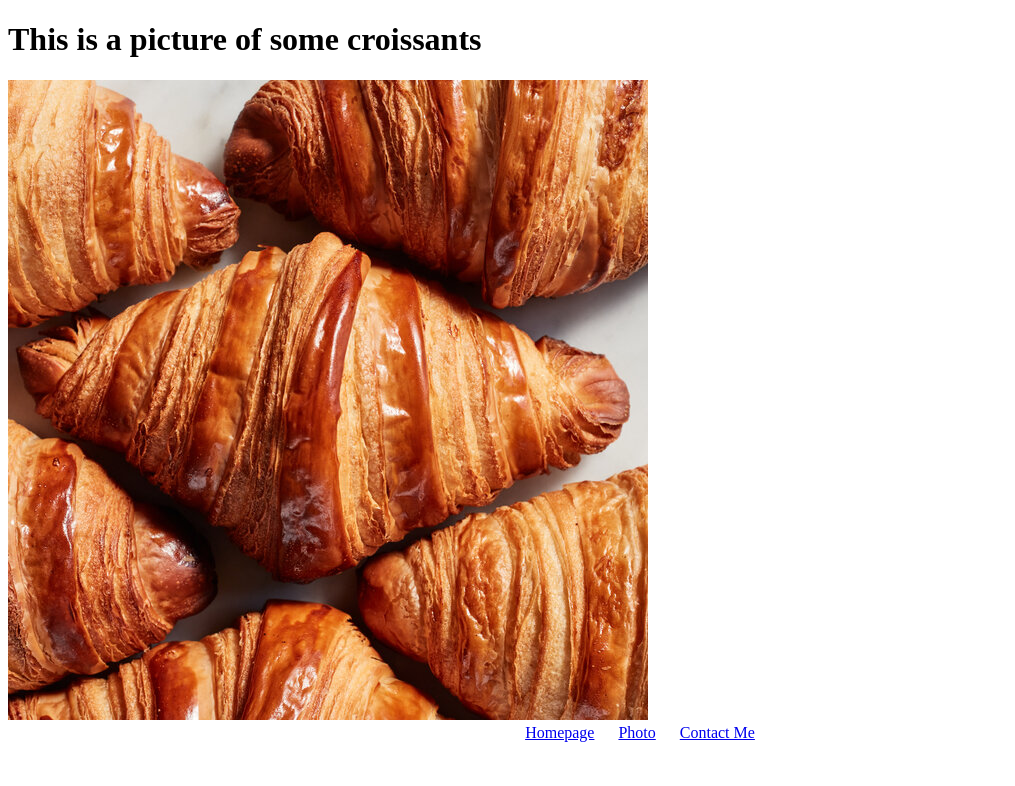
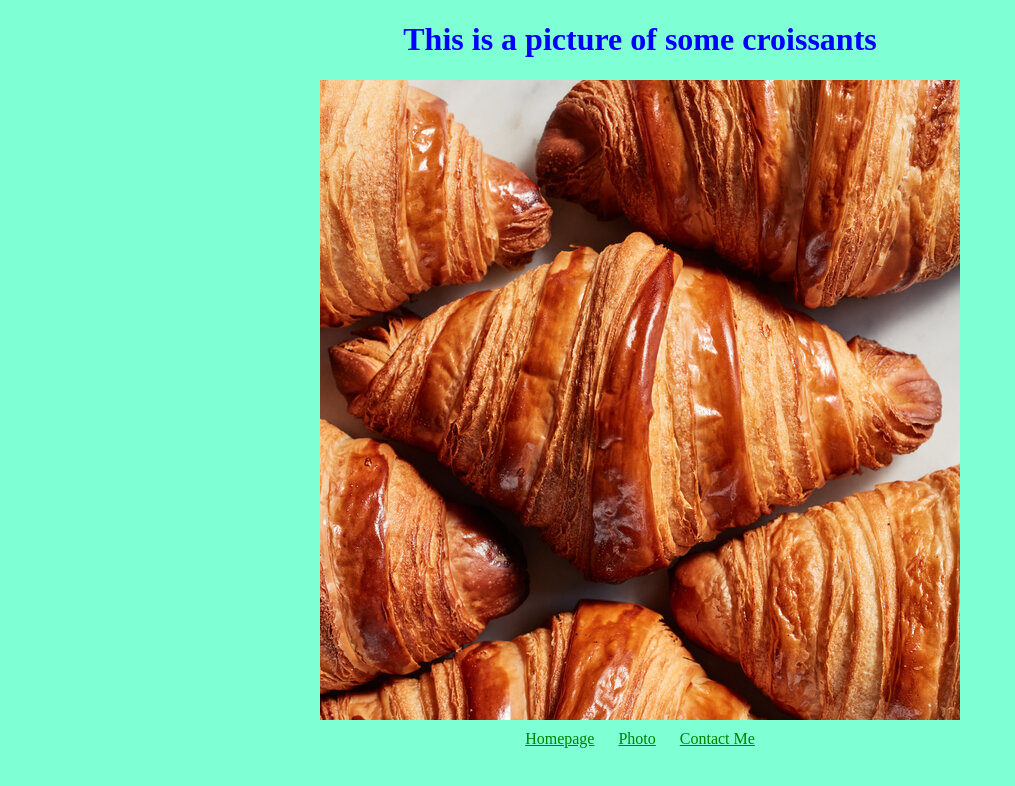
Before and after one commit to sm-armstrong/Croissant, a plain HTML site: page photo.html in a window 1280 px wide. Shown: the whole page, without its empty margins (0-1015 px from the left). Drawn offline with Linux system fonts and the light colour scheme.

Commit message:
Added some CSS

```diff
--- a/src/styles.css
+++ b/src/styles.css
@@ -1,4 +1,23 @@
+body {
+    background: aquamarine;
+}
+
+h1 {
+    text-align: center;
+    color: blue;
+}
+
+img {
+    display: block;
+    margin: 0 auto;
+}
+
+a {
+    color: green;
+}
+
 footer {
+    margin-top: 10px;
     text-align: center;
 }
 
```
Also changed, not shown: contact.html (+1 -0 lines), index.html (+1 -1 lines).
